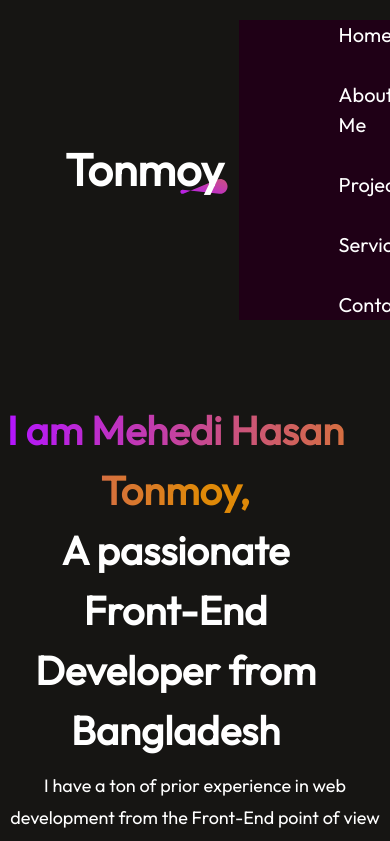
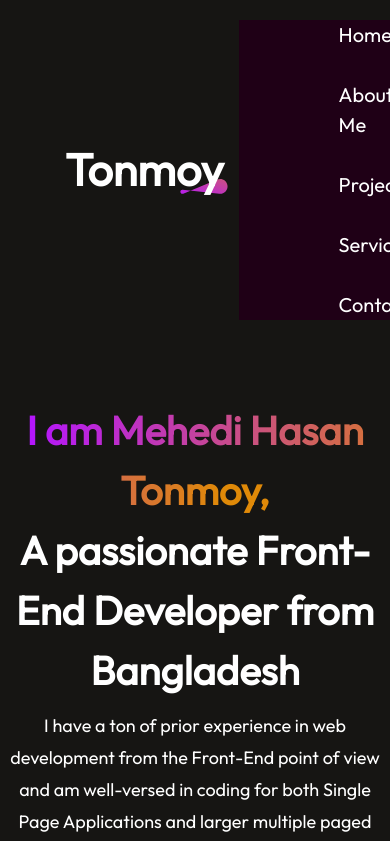
Before and after one commit to tonmoy3673/portfolio, a React (Vite) app: page / in a window 390 px wide. Shown: the top 841 px of the page. Built offline with nearby package versions, Linux system fonts and the light colour scheme.

Commit message:
:tada: design hero button

```diff
--- a/src/Components/Hero/Hero.css
+++ b/src/Components/Hero/Hero.css
@@ -49,11 +49,10 @@
 @media (max-width: 768px) {
   .hero img {
     margin-bottom: 120px;
-    width: 260px;
+    width: 100%;
   }
   .hero h1 {
-    margin-top: 50px;
-    width: 90%;
+    margin-top: 30px;
     font-size: 40px;
   }
   .hero p {
--- a/src/Components/Hero/Hero.jsx
+++ b/src/Components/Hero/Hero.jsx
@@ -3,8 +3,8 @@ import './Hero.css';
 
 const Hero = () => {
     return (
-        <div id='home' className="hero md:flex items-center gap-[30px] justify-center mx-[170px]">
-            <div>
+        <div id='home' className="hero md:flex items-center gap-[16px] lg:gap-[30px] justify-center lg:mx-[170px]">
+            <div className='order-2 md:order-1 '>
             <h1><span className='hero-title text-center'>I am Mehedi Hasan Tonmoy,</span><br/>A passionate Front-End Developer from Bangladesh</h1>
             <p className='hero-text text-center'>I have a ton of prior experience in web development from the Front-End point of view and am well-versed in coding for both Single Page Applications and larger multiple paged Websites.</p>
             <div className="hero-action">
@@ -17,7 +17,7 @@ const Hero = () => {
             </div>
             </div>
 
-            <img src="/public/assets/hero.png" className="w-5/12"/>
+            <img  src="/public/assets/hero.png" className="w-1/3 md:w-5/12 order-1 md:order-2"/>
 
         </div>
     );
```
